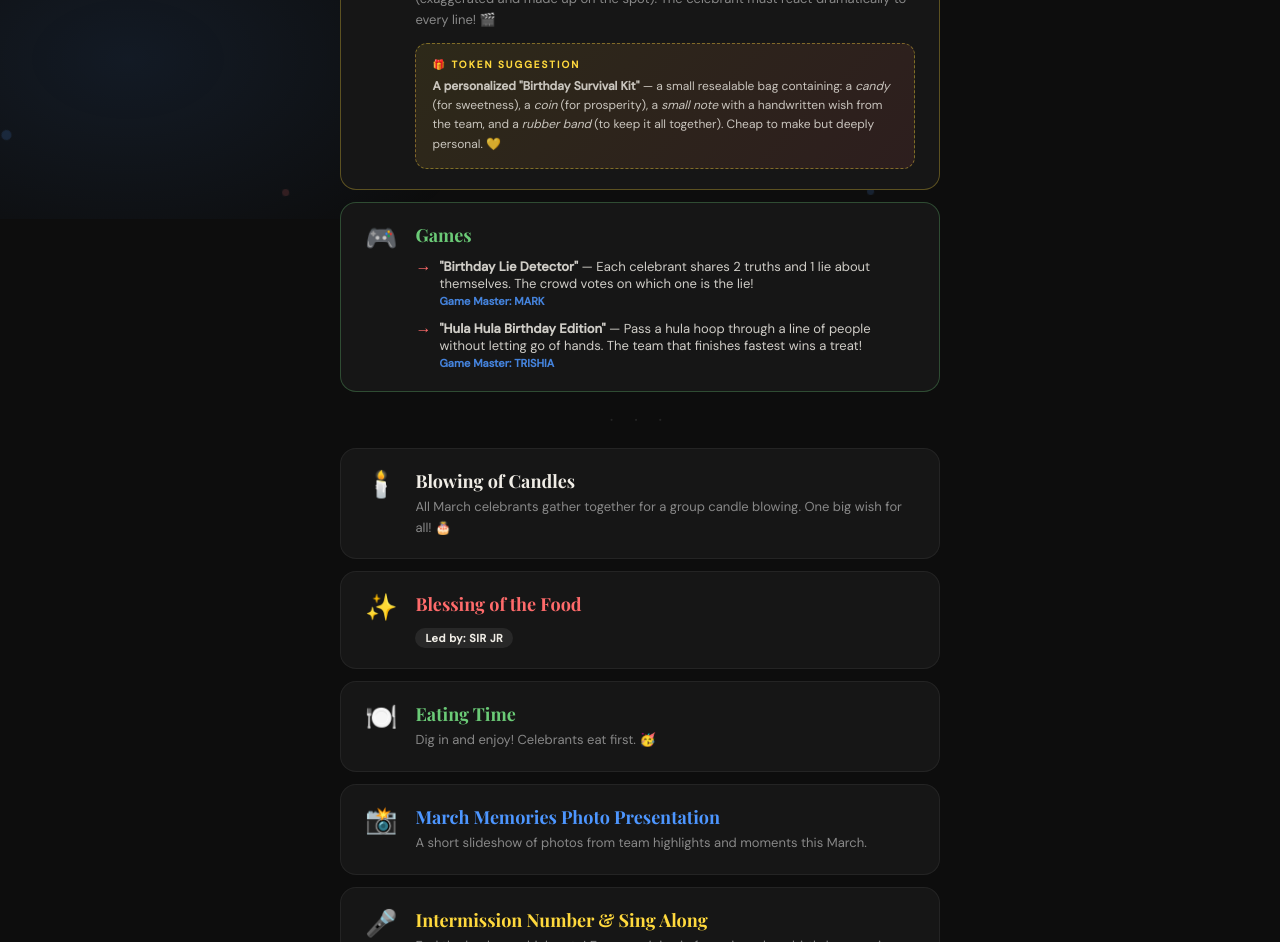
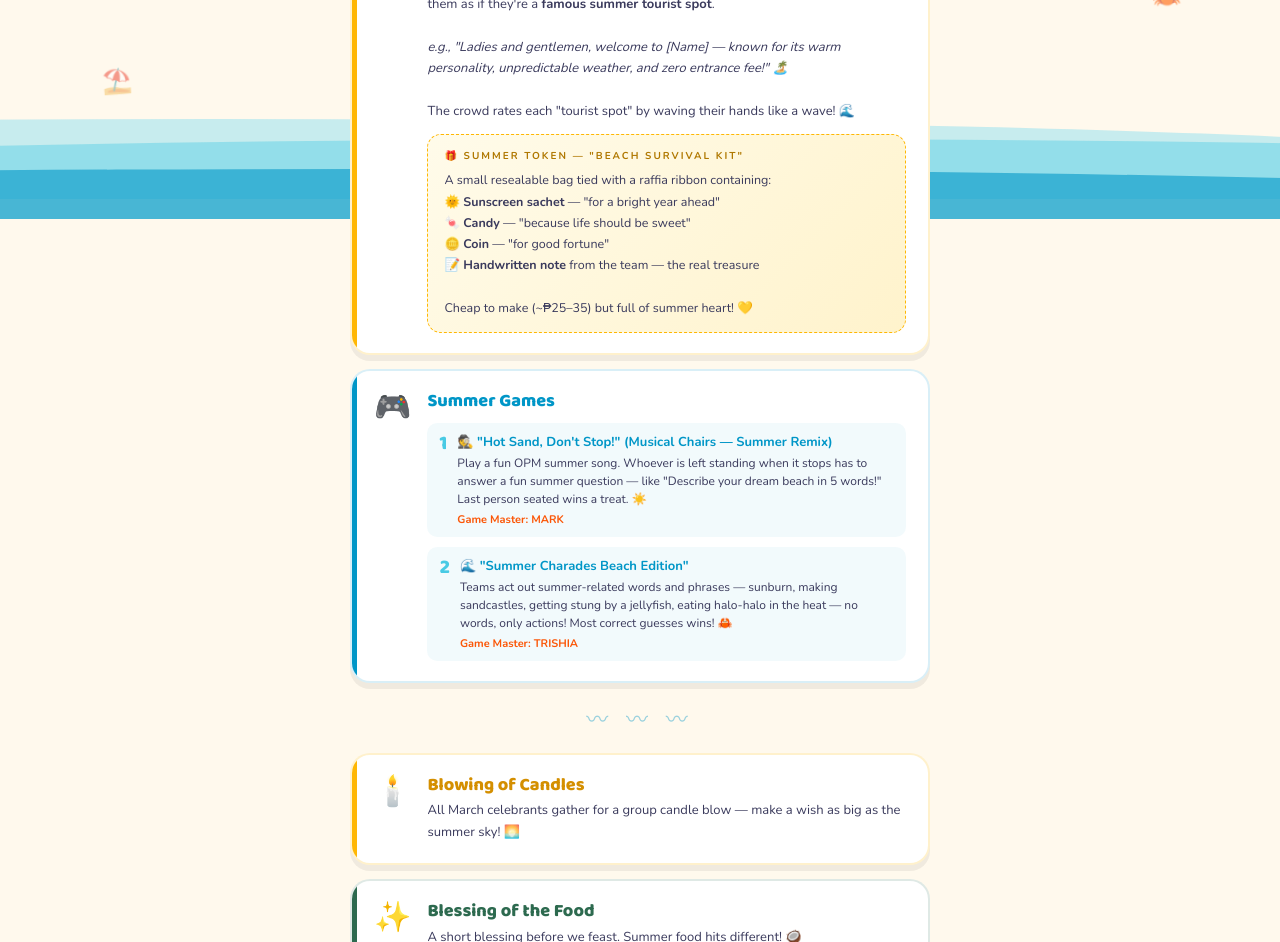
Before and after one commit to Potatoprogramme/march-birthday-bash, a plain HTML site: page index.html in a window 1280 px wide. Shown: the part 581-1523 px from the top of the page. Drawn offline with nearby package versions, Linux system fonts and the light colour scheme.

Commit message:
Changed to summer theme

```diff
--- a/index.html
+++ b/index.html
@@ -3,156 +3,225 @@
 <head>
 <meta charset="UTF-8">
 <meta name="viewport" content="width=device-width, initial-scale=1.0">
-<title>March Birthday Bash 🎉</title>
-<link href="https://fonts.googleapis.com/css2?family=Playfair+Display:wght@700;900&family=DM+Sans:wght@300;400;500&display=swap" rel="stylesheet">
-<link rel="icon" href="logo.jpg" type="image/x-icon">
+<title>March Birthday Bash – Summer Edition 🌞</title>
+<link href="https://fonts.googleapis.com/css2?family=Baloo+2:wght@700;800;900&family=Nunito:wght@400;600;700&display=swap" rel="stylesheet">
 <style>
   :root {
-    --bg: #0d0d0d;
-    --card: #161616;
-    --accent1: #FF6B6B;
-    --accent2: #FFD93D;
-    --accent3: #6BCB77;
-    --accent4: #4D96FF;
-    --text: #f0ede6;
-    --muted: #888;
+    --sky: #FFF9ED;
+    --sand: #FDECC8;
+    --ocean: #0096C7;
+    --ocean-light: #48CAE4;
+    --sun: #FFB703;
+    --coral: #FB5607;
+    --palm: #2D6A4F;
+    --foam: #ffffff;
+    --text-dark: #1a1a2e;
+    --text-mid: #3a3a5c;
+    --wave1: #90E0EF;
+    --wave2: #48CAE4;
   }
 
   * { margin: 0; padding: 0; box-sizing: border-box; }
 
   body {
-    background: var(--bg);
-    color: var(--text);
-    font-family: 'DM Sans', sans-serif;
+    background: var(--sky);
+    font-family: 'Nunito', sans-serif;
     min-height: 100vh;
-    padding: 40px 20px;
     overflow-x: hidden;
   }
 
-  body::before {
-    content: '';
+  /* ===== SUN ===== */
+  .sun {
     position: fixed;
-    inset: 0;
-    background:
-      radial-gradient(ellipse 60% 40% at 80% 10%, rgba(255,107,107,0.12) 0%, transparent 60%),
-      radial-gradient(ellipse 50% 50% at 10% 80%, rgba(77,150,255,0.1) 0%, transparent 60%);
+    top: -60px;
+    right: -60px;
+    width: 220px;
+    height: 220px;
+    border-radius: 50%;
+    background: radial-gradient(circle, #FFE566 30%, #FFB703 70%, #FF8C00 100%);
+    box-shadow: 0 0 60px 30px rgba(255,183,3,0.3);
+    animation: pulse-sun 4s ease-in-out infinite;
+    z-index: 0;
+  }
+
+  @keyframes pulse-sun {
+    0%, 100% { box-shadow: 0 0 60px 30px rgba(255,183,3,0.3); }
+    50% { box-shadow: 0 0 90px 50px rgba(255,183,3,0.5); }
+  }
+
+  /* ===== WAVES ===== */
+  .waves-bottom {
+    position: fixed;
+    bottom: 0;
+    left: 0;
+    width: 100%;
+    height: 120px;
+    z-index: 0;
+    overflow: hidden;
+  }
+
+  .wave {
+    position: absolute;
+    bottom: 0;
+    width: 200%;
+    height: 80px;
+    border-radius: 100% 100% 0 0;
+  }
+
+  .wave1 {
+    background: var(--wave1);
+    opacity: 0.5;
+    animation: wave-anim 6s linear infinite;
+    bottom: 20px;
+  }
+
+  .wave2 {
+    background: var(--wave2);
+    opacity: 0.4;
+    animation: wave-anim 9s linear infinite reverse;
+    bottom: 0;
+  }
+
+  .wave3 {
+    background: var(--ocean);
+    opacity: 0.6;
+    animation: wave-anim 7s linear infinite;
+    bottom: -10px;
+    height: 60px;
+  }
+
+  @keyframes wave-anim {
+    0% { transform: translateX(0); }
+    100% { transform: translateX(-50%); }
+  }
+
+  /* ===== FLOATING ELEMENTS ===== */
+  .floatie {
+    position: fixed;
+    font-size: 24px;
+    animation: drift linear infinite;
+    opacity: 0.6;
     pointer-events: none;
     z-index: 0;
   }
 
-  .confetti-bg {
-    position: fixed;
-    inset: 0;
-    overflow: hidden;
-    pointer-events: none;
-    z-index: 0;
+  @keyframes drift {
+    0% { transform: translateY(0px) rotate(0deg); }
+    33% { transform: translateY(-18px) rotate(5deg); }
+    66% { transform: translateY(8px) rotate(-5deg); }
+    100% { transform: translateY(0px) rotate(0deg); }
   }
 
-  .dot {
-    position: absolute;
-    border-radius: 50%;
-    opacity: 0.15;
-    animation: float linear infinite;
-  }
-
-  @keyframes float {
-    0% { transform: translateY(110vh) rotate(0deg); opacity: 0; }
-    10% { opacity: 0.15; }
-    90% { opacity: 0.15; }
-    100% { transform: translateY(-10vh) rotate(720deg); opacity: 0; }
-  }
-
+  /* ===== LAYOUT ===== */
   .wrapper {
-    max-width: 600px;
+    max-width: 620px;
     margin: 0 auto;
+    padding: 40px 20px 160px;
     position: relative;
     z-index: 1;
   }
 
-  /* HEADER */
+  /* ===== HEADER ===== */
   .header {
     text-align: center;
-    margin-bottom: 40px;
-    animation: fadeDown 0.7s ease both;
+    margin-bottom: 36px;
+    animation: splashIn 0.7s cubic-bezier(.34,1.56,.64,1) both;
   }
 
-  @keyframes fadeDown {
-    from { opacity: 0; transform: translateY(-20px); }
-    to { opacity: 1; transform: translateY(0); }
+  @keyframes splashIn {
+    from { opacity: 0; transform: scale(0.8) translateY(-20px); }
+    to { opacity: 1; transform: scale(1) translateY(0); }
   }
 
-  .month-tag {
+  .tag {
     display: inline-block;
-    background: var(--accent1);
-    color: #000;
+    background: var(--ocean);
+    color: #fff;
     font-size: 11px;
-    font-weight: 700;
+    font-weight: 800;
     letter-spacing: 3px;
     text-transform: uppercase;
-    padding: 6px 18px;
+    padding: 6px 20px;
     border-radius: 100px;
     margin-bottom: 16px;
   }
 
   h1 {
-    font-family: 'Playfair Display', serif;
-    font-size: clamp(42px, 10vw, 72px);
+    font-family: 'Baloo 2', cursive;
+    font-size: clamp(46px, 12vw, 78px);
     font-weight: 900;
-    line-height: 1;
-    letter-spacing: -2px;
+    color: var(--coral);
+    line-height: 0.95;
+    text-shadow: 4px 4px 0px rgba(255,140,0,0.3);
+    letter-spacing: -1px;
   }
 
-  h1 span {
-    color: var(--accent2);
+  h1 .line2 {
+    color: var(--ocean);
     display: block;
+    text-shadow: 4px 4px 0px rgba(0,150,199,0.2);
   }
 
-  .subtitle {
+  .sub {
+    margin-top: 12px;
     font-size: 14px;
-    color: var(--muted);
-    margin-top: 12px;
+    color: var(--text-mid);
+    font-weight: 600;
     letter-spacing: 1px;
   }
 
-  .duration-badge {
+  .duration {
     display: inline-flex;
     align-items: center;
-    gap: 6px;
-    background: rgba(255,255,255,0.06);
-    border: 1px solid rgba(255,255,255,0.1);
-    padding: 8px 16px;
+    gap: 8px;
+    background: white;
+    border: 2px solid var(--sand);
+    padding: 8px 20px;
     border-radius: 100px;
     font-size: 13px;
-    color: var(--muted);
-    margin-top: 18px;
+    color: var(--text-mid);
+    font-weight: 700;
+    margin-top: 14px;
+    box-shadow: 0 4px 0px var(--sand);
   }
 
-  /* PROGRAM ITEMS */
+  /* ===== PROGRAM ITEMS ===== */
   .program {
     display: flex;
     flex-direction: column;
-    gap: 12px;
+    gap: 14px;
   }
 
   .item {
-    background: var(--card);
-    border: 1px solid rgba(255,255,255,0.06);
-    border-radius: 16px;
-    padding: 20px 24px;
+    background: white;
+    border-radius: 20px;
+    padding: 20px 22px;
     display: flex;
     align-items: flex-start;
-    gap: 18px;
-    animation: fadeUp 0.5s ease both;
-    transition: border-color 0.2s, transform 0.2s;
+    gap: 16px;
+    border: 2px solid transparent;
+    box-shadow: 0 6px 0px rgba(0,0,0,0.06);
+    animation: riseUp 0.5s ease both;
+    transition: transform 0.2s, box-shadow 0.2s;
+    position: relative;
+    overflow: hidden;
+  }
+
+  .item::before {
+    content: '';
+    position: absolute;
+    left: 0; top: 0; bottom: 0;
+    width: 5px;
+    border-radius: 20px 0 0 20px;
   }
 
   .item:hover {
-    border-color: rgba(255,255,255,0.15);
-    transform: translateX(4px);
+    transform: translateY(-3px);
+    box-shadow: 0 10px 0px rgba(0,0,0,0.08);
   }
 
-  @keyframes fadeUp {
-    from { opacity: 0; transform: translateY(16px); }
+  @keyframes riseUp {
+    from { opacity: 0; transform: translateY(20px); }
     to { opacity: 1; transform: translateY(0); }
   }
 
@@ -165,274 +234,300 @@
   .item:nth-child(7) { animation-delay: 0.5s; }
   .item:nth-child(8) { animation-delay: 0.55s; }
 
-  .item-icon {
-    font-size: 26px;
+  /* Color variants */
+  .c-coral::before { background: var(--coral); }
+  .c-ocean::before { background: var(--ocean); }
+  .c-sun::before { background: var(--sun); }
+  .c-palm::before { background: var(--palm); }
+  .c-coral { border-color: rgba(251,86,7,0.12); }
+  .c-ocean { border-color: rgba(0,150,199,0.15); }
+  .c-sun { border-color: rgba(255,183,3,0.2); }
+  .c-palm { border-color: rgba(45,106,79,0.15); }
+
+  .icon {
+    font-size: 30px;
     line-height: 1;
     flex-shrink: 0;
     margin-top: 2px;
   }
 
-  .item-body { flex: 1; }
+  .body { flex: 1; }
 
-  .item-title {
-    font-family: 'Playfair Display', serif;
+  .title {
+    font-family: 'Baloo 2', cursive;
     font-size: 18px;
-    font-weight: 700;
-    color: var(--text);
+    font-weight: 800;
+    color: var(--text-dark);
     margin-bottom: 4px;
+    line-height: 1.2;
   }
 
-  .item-title.colored { color: var(--accent1); }
-  .item-title.colored2 { color: var(--accent2); }
-  .item-title.colored3 { color: var(--accent3); }
-  .item-title.colored4 { color: var(--accent4); }
+  .title.t-coral { color: var(--coral); }
+  .title.t-ocean { color: var(--ocean); }
+  .title.t-sun { color: #d48f00; }
+  .title.t-palm { color: var(--palm); }
 
-  .item-desc {
+  .desc {
     font-size: 13px;
-    color: var(--muted);
-    line-height: 1.6;
+    color: var(--text-mid);
+    line-height: 1.65;
   }
 
-  .assignee {
+  .badge {
     display: inline-block;
-    background: rgba(255,255,255,0.08);
-    color: var(--text);
     font-size: 11px;
-    font-weight: 600;
-    padding: 3px 10px;
+    font-weight: 800;
+    padding: 3px 12px;
     border-radius: 100px;
     margin-top: 8px;
-    letter-spacing: 0.5px;
+    letter-spacing: 0.3px;
   }
 
-  .sub-item {
-    display: flex;
-    align-items: baseline;
-    gap: 8px;
-    margin-top: 8px;
-  }
+  .badge-coral { background: rgba(251,86,7,0.1); color: var(--coral); }
+  .badge-ocean { background: rgba(0,150,199,0.1); color: var(--ocean); }
+  .badge-sun { background: rgba(255,183,3,0.15); color: #b07800; }
 
-  .sub-bullet {
-    color: var(--accent1);
-    font-weight: 700;
-    flex-shrink: 0;
-  }
-
-  .sub-text {
-    font-size: 13px;
-    color: var(--text);
-    opacity: 0.85;
-  }
-
-  .sub-assignee {
-    font-size: 11px;
-    color: var(--accent4);
-    font-weight: 600;
-  }
-
-  /* SPECIAL CARDS */
-  .item.highlight-red { border-color: rgba(255,107,107,0.3); }
-  .item.highlight-yellow { border-color: rgba(255,217,61,0.3); }
-  .item.highlight-green { border-color: rgba(107,203,119,0.3); }
-
-  /* TOKEN BOX */
+  /* Token box */
   .token-box {
-    background: linear-gradient(135deg, rgba(255,217,61,0.1), rgba(255,107,107,0.1));
-    border: 1px dashed rgba(255,217,61,0.4);
-    border-radius: 12px;
+    background: linear-gradient(135deg, #FFFBEA, #FFF3CC);
+    border: 1.5px dashed var(--sun);
+    border-radius: 14px;
     padding: 14px 16px;
     margin-top: 12px;
   }
 
   .token-label {
     font-size: 10px;
-    font-weight: 700;
+    font-weight: 800;
     letter-spacing: 2px;
     text-transform: uppercase;
-    color: var(--accent2);
+    color: #b07800;
     margin-bottom: 6px;
   }
 
   .token-desc {
-    font-size: 12px;
-    color: var(--text);
-    opacity: 0.8;
-    line-height: 1.6;
+    font-size: 12.5px;
+    color: var(--text-mid);
+    line-height: 1.7;
   }
 
-  /* DIVIDER */
-  .divider {
-    text-align: center;
-    color: rgba(255,255,255,0.1);
-    font-size: 18px;
-    letter-spacing: 8px;
-    margin: 4px 0;
+  /* Sub items for games */
+  .sub-item {
+    display: flex;
+    align-items: flex-start;
+    gap: 10px;
+    margin-top: 10px;
+    background: rgba(0,150,199,0.05);
+    border-radius: 10px;
+    padding: 10px 12px;
   }
 
-  /* FOOTER */
+  .sub-num {
+    font-family: 'Baloo 2', cursive;
+    font-size: 20px;
+    font-weight: 900;
+    color: var(--ocean-light);
+    line-height: 1;
+    flex-shrink: 0;
+  }
+
+  .sub-body { flex: 1; }
+  .sub-title {
+    font-weight: 800;
+    font-size: 13px;
+    color: var(--ocean);
+    margin-bottom: 3px;
+  }
+  .sub-desc { font-size: 12px; color: var(--text-mid); line-height: 1.5; }
+  .sub-by { font-size: 11px; font-weight: 800; color: var(--coral); margin-top: 4px; }
+
+  /* Wave divider */
+  .wave-divider {
+    text-align: center;
+    font-size: 22px;
+    letter-spacing: 6px;
+    margin: 4px 0;
+    opacity: 0.4;
+    color: var(--ocean);
+  }
+
+  /* Footer */
   .footer {
     text-align: center;
     margin-top: 40px;
-    font-size: 12px;
-    color: rgba(255,255,255,0.2);
-    letter-spacing: 1px;
-    animation: fadeUp 0.5s 0.7s ease both;
+    padding-bottom: 20px;
+    animation: riseUp 0.5s 0.7s ease both;
   }
 
-  .big-emoji {
-    font-size: 48px;
-    display: block;
-    margin-bottom: 8px;
+  .footer-emoji { font-size: 40px; display: block; margin-bottom: 10px; }
+
+  .footer-text {
+    font-family: 'Baloo 2', cursive;
+    font-size: 20px;
+    font-weight: 800;
+    color: var(--ocean);
+  }
+
+  .footer-sub {
+    font-size: 12px;
+    color: var(--text-mid);
+    opacity: 0.6;
+    margin-top: 4px;
+    letter-spacing: 1px;
   }
 </style>
 </head>
 <body>
 
-<!-- Floating dots -->
-<div class="confetti-bg" id="dots"></div>
+<!-- Sun -->
+<div class="sun"></div>
+
+<!-- Floating emojis -->
+<div class="floatie" style="top:15%;left:3%;animation-duration:5s;animation-delay:0s;">🌴</div>
+<div class="floatie" style="top:30%;left:92%;animation-duration:7s;animation-delay:1s;">🌊</div>
+<div class="floatie" style="top:55%;left:5%;animation-duration:6s;animation-delay:2s;">🐚</div>
+<div class="floatie" style="top:70%;left:90%;animation-duration:8s;animation-delay:0.5s;">🦀</div>
+<div class="floatie" style="top:80%;left:8%;animation-duration:5.5s;animation-delay:1.5s;">⛱️</div>
+
+<!-- Waves -->
+<div class="waves-bottom">
+  <div class="wave wave1"></div>
+  <div class="wave wave2"></div>
+  <div class="wave wave3"></div>
+</div>
 
 <div class="wrapper">
 
   <!-- HEADER -->
   <div class="header">
-    <div class="month-tag">🎂 Monthly Celebration</div>
-    <h1>MARCH<span>BASH!</span></h1>
-    <p class="subtitle">Birthday Celebration Program</p>
-    <div class="duration-badge">⏱ Approximately 15–30 minutes</div>
+    <div class="tag">☀️ Summer Edition · March</div>
+    <h1>MARCH<span class="line2">BEACH BASH!</span></h1>
+    <p class="sub">🎂 Monthly Birthday Celebration Program 🎂</p>
+    <div class="duration">⏱ 15–30 minutes &nbsp;·&nbsp; Tara na sa celebration!</div>
   </div>
 
   <!-- PROGRAM -->
   <div class="program">
 
     <!-- 1. Opening Prayer -->
-    <div class="item">
-      <div class="item-icon">🙏</div>
-      <div class="item-body">
-        <div class="item-title colored">Opening Prayer</div>
-        <div class="item-desc">We begin with a moment of gratitude and blessings for our March celebrants.</div>
-        <span class="assignee">Led by: JAMES</span>
+    <div class="item c-coral">
+      <div class="icon">🙏</div>
+      <div class="body">
+        <div class="title t-coral">Opening Prayer</div>
+        <div class="desc">We kick off with a prayer of gratitude and blessings for all our March beachcombers — err, celebrants!</div>
+        <span class="badge badge-coral">Led by: JAMES</span>
       </div>
     </div>
 
     <!-- 2. Recognition -->
-    <div class="item highlight-yellow">
-      <div class="item-icon">🎭</div>
-      <div class="item-body">
-        <div class="item-title colored2">Recognition of March Birthday Celebrants</div>
-        <div class="item-desc">
-          Each celebrant is called one by one — but here's the twist: instead of a normal introduction,
-          the emcee reads a <strong>"dramatic telenovela narration"</strong> of their life story (exaggerated and made up on the spot).
-          The celebrant must react dramatically to every line! 🎬
+    <div class="item c-sun">
+      <div class="icon">🎭</div>
+      <div class="body">
+        <div class="title t-sun">Recognition of March Birthday Celebrants</div>
+        <div class="desc">
+          Each celebrant walks up to receive their recognition — but the emcee introduces them as if they're a <strong>famous summer tourist spot</strong>.
+          <br><br>
+          <em>e.g., "Ladies and gentlemen, welcome to [Name] — known for its warm personality, unpredictable weather, and zero entrance fee!" 🏝️</em>
+          <br><br>
+          The crowd rates each "tourist spot" by waving their hands like a wave! 🌊
         </div>
         <div class="token-box">
-          <div class="token-label">🎁 Token Suggestion</div>
+          <div class="token-label">🎁 Summer Token — "Beach Survival Kit"</div>
           <div class="token-desc">
-            <strong>A personalized "Birthday Survival Kit"</strong> — a small resealable bag containing:
-            a <em>candy</em> (for sweetness), a <em>coin</em> (for prosperity), a <em>small note</em> with a handwritten wish from the team, and a <em>rubber band</em> (to keep it all together).
-            Cheap to make but deeply personal. 💛
+            A small resealable bag tied with a raffia ribbon containing:
+            <br>🌞 <strong>Sunscreen sachet</strong> — "for a bright year ahead"
+            <br>🍬 <strong>Candy</strong> — "because life should be sweet"
+            <br>🪙 <strong>Coin</strong> — "for good fortune"
+            <br>📝 <strong>Handwritten note</strong> from the team — the real treasure
+            <br><br>
+            Cheap to make (~₱25–35) but full of summer heart! 💛
           </div>
         </div>
       </div>
     </div>
 
     <!-- 3. Games -->
-    <div class="item highlight-green">
-      <div class="item-icon">🎮</div>
-      <div class="item-body">
-        <div class="item-title colored3">Games</div>
+    <div class="item c-ocean">
+      <div class="icon">🎮</div>
+      <div class="body">
+        <div class="title t-ocean">Summer Games</div>
         <div class="sub-item">
-          <span class="sub-bullet">→</span>
-          <span class="sub-text">
-            <strong>"Birthday Lie Detector"</strong> — Each celebrant shares 2 truths and 1 lie about themselves.
-            The crowd votes on which one is the lie!
-            <br><span class="sub-assignee">Game Master: MARK</span>
-          </span>
+          <div class="sub-num">1</div>
+          <div class="sub-body">
+            <div class="sub-title">🕵️ "Hot Sand, Don't Stop!" (Musical Chairs — Summer Remix)</div>
+            <div class="sub-desc">Play a fun OPM summer song. Whoever is left standing when it stops has to answer a fun summer question — like "Describe your dream beach in 5 words!" Last person seated wins a treat. ☀️</div>
+            <div class="sub-by">Game Master: MARK</div>
+          </div>
         </div>
         <div class="sub-item">
-          <span class="sub-bullet">→</span>
-          <span class="sub-text">
-            <strong>"Hula Hula Birthday Edition"</strong> — Pass a hula hoop through a line of people without letting go of hands.
-            The team that finishes fastest wins a treat!
-            <br><span class="sub-assignee">Game Master: TRISHIA</span>
-          </span>
+          <div class="sub-num">2</div>
+          <div class="sub-body">
+            <div class="sub-title">🌊 "Summer Charades Beach Edition"</div>
+            <div class="sub-desc">Teams act out summer-related words and phrases — sunburn, making sandcastles, getting stung by a jellyfish, eating halo-halo in the heat — no words, only actions! Most correct guesses wins! 🦀</div>
+            <div class="sub-by">Game Master: TRISHIA</div>
+          </div>
         </div>
       </div>
     </div>
 
-    <div class="divider">· · ·</div>
+    <div class="wave-divider">〰 〰 〰</div>
 
     <!-- 4. Blowing of Candles -->
-    <div class="item">
-      <div class="item-icon">🕯️</div>
-      <div class="item-body">
-        <div class="item-title">Blowing of Candles</div>
-        <div class="item-desc">All March celebrants gather together for a group candle blowing. One big wish for all! 🎂</div>
+    <div class="item c-sun">
+      <div class="icon">🕯️</div>
+      <div class="body">
+        <div class="title t-sun">Blowing of Candles</div>
+        <div class="desc">All March celebrants gather for a group candle blow — make a wish as big as the summer sky! 🌅</div>
       </div>
     </div>
 
-    <!-- 5. Blessing of Food -->
-    <div class="item">
-      <div class="item-icon">✨</div>
-      <div class="item-body">
-        <div class="item-title colored">Blessing of the Food</div>
-        <span class="assignee">Led by: SIR JR</span>
+    <!-- 5. Blessing -->
+    <div class="item c-palm">
+      <div class="icon">✨</div>
+      <div class="body">
+        <div class="title t-palm">Blessing of the Food</div>
+        <div class="desc">A short blessing before we feast. Summer food hits different! 🥥</div>
+        <span class="badge" style="background:rgba(45,106,79,0.1);color:var(--palm)">Led by: SIR JR</span>
       </div>
     </div>
 
     <!-- 6. Eating Time -->
-    <div class="item">
-      <div class="item-icon">🍽️</div>
-      <div class="item-body">
-        <div class="item-title colored3">Eating Time</div>
-        <div class="item-desc">Dig in and enjoy! Celebrants eat first. 🥳</div>
+    <div class="item c-coral">
+      <div class="icon">🍉</div>
+      <div class="body">
+        <div class="title t-coral">Eating Time</div>
+        <div class="desc">Kain na! 🎉 Celebrants eat first — you deserve it, beach stars!</div>
       </div>
     </div>
 
-    <!-- 7. March Photo Presentation -->
-    <div class="item">
-      <div class="item-icon">📸</div>
-      <div class="item-body">
-        <div class="item-title colored4">March Memories Photo Presentation</div>
-        <div class="item-desc">A short slideshow of photos from team highlights and moments this March.</div>
+    <!-- 7. Photo Presentation -->
+    <div class="item c-ocean">
+      <div class="icon">📸</div>
+      <div class="body">
+        <div class="title t-ocean">Summer Memories Photo Presentation</div>
+        <div class="desc">A short slideshow of team photos and memories from March. Cue the summer nostalgia! 🌴</div>
       </div>
     </div>
 
     <!-- 8. Intermission -->
-    <div class="item">
-      <div class="item-icon">🎤</div>
-      <div class="item-body">
-        <div class="item-title colored2">Intermission Number & Sing Along</div>
-        <div class="item-desc">End the bash on a high note! Everyone joins in for a sing-along birthday surprise. 🎶</div>
+    <div class="item c-sun">
+      <div class="icon">🎤</div>
+      <div class="body">
+        <div class="title t-sun">Intermission Number & Sing Along</div>
+        <div class="desc">End the beach bash with a summer banger sing-along! Everyone on their feet — same energy as a beach bonfire! 🔥🎶</div>
       </div>
     </div>
 
   </div>
 
+  <!-- FOOTER -->
   <div class="footer">
-    <span class="big-emoji">🎉</span>
-    Happy Birthday, March Celebrants!<br>
-    Made with love by your event organizer
+    <span class="footer-emoji">🏖️🎂🌞</span>
+    <div class="footer-text">Happy Birthday, March Celebrants!</div>
+    <div class="footer-sub">Life is a beach — and you deserve the best waves 🌊</div>
   </div>
 
 </div>
 
-<script>
-  // Floating dots
-  const container = document.getElementById('dots');
-  const colors = ['#FF6B6B','#FFD93D','#6BCB77','#4D96FF','#fff'];
-  for (let i = 0; i < 25; i++) {
-    const d = document.createElement('div');
-    d.className = 'dot';
-    const size = Math.random() * 10 + 4;
-    d.style.cssText = `
-      width:${size}px; height:${size}px;
-      left:${Math.random()*100}%;
-      background:${colors[Math.floor(Math.random()*colors.length)]};
-      animation-duration:${Math.random()*20+15}s;
-      animation-delay:${Math.random()*20}s;
-    `;
-    container.appendChild(d);
-  }
-</script>
 </body>
 </html>
```
